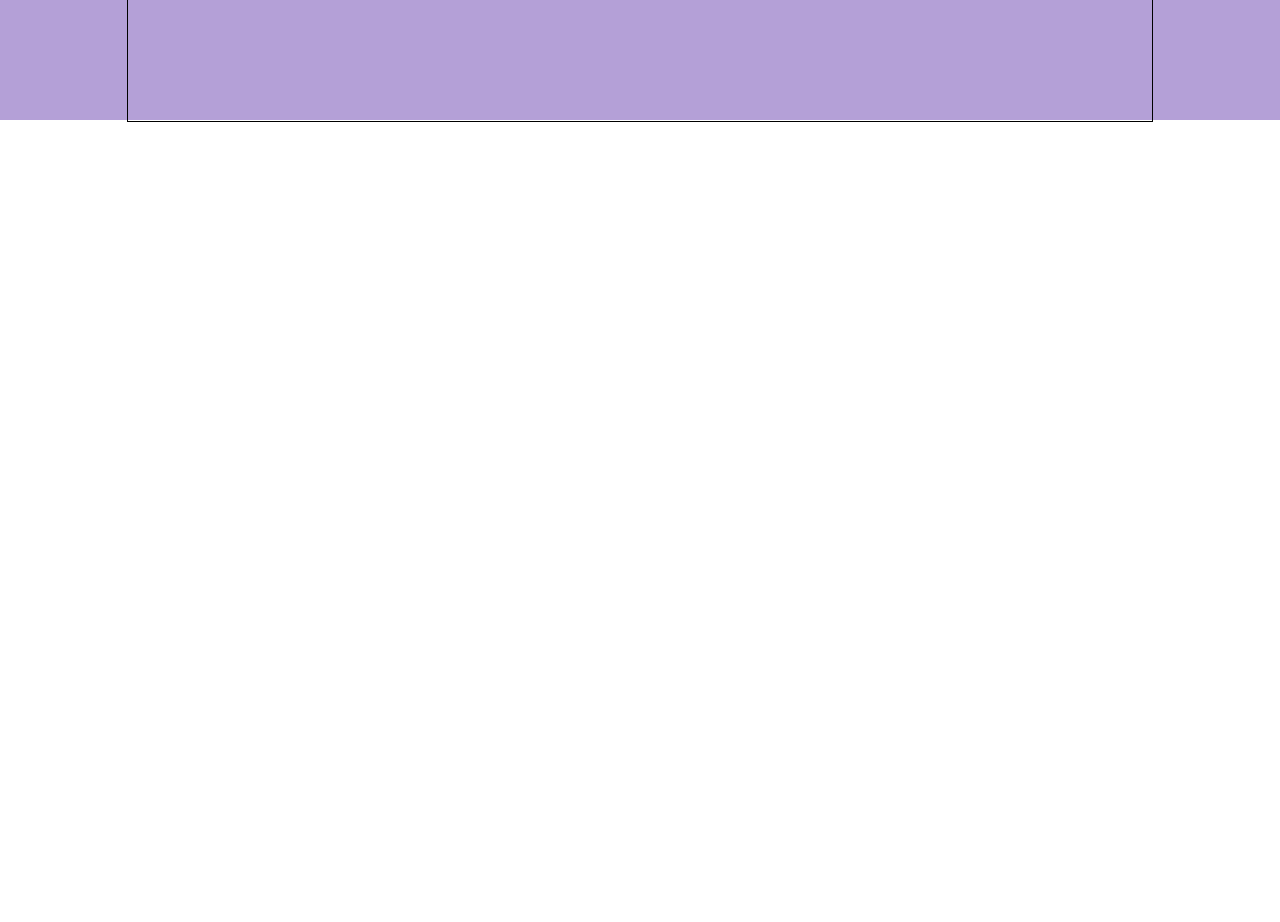
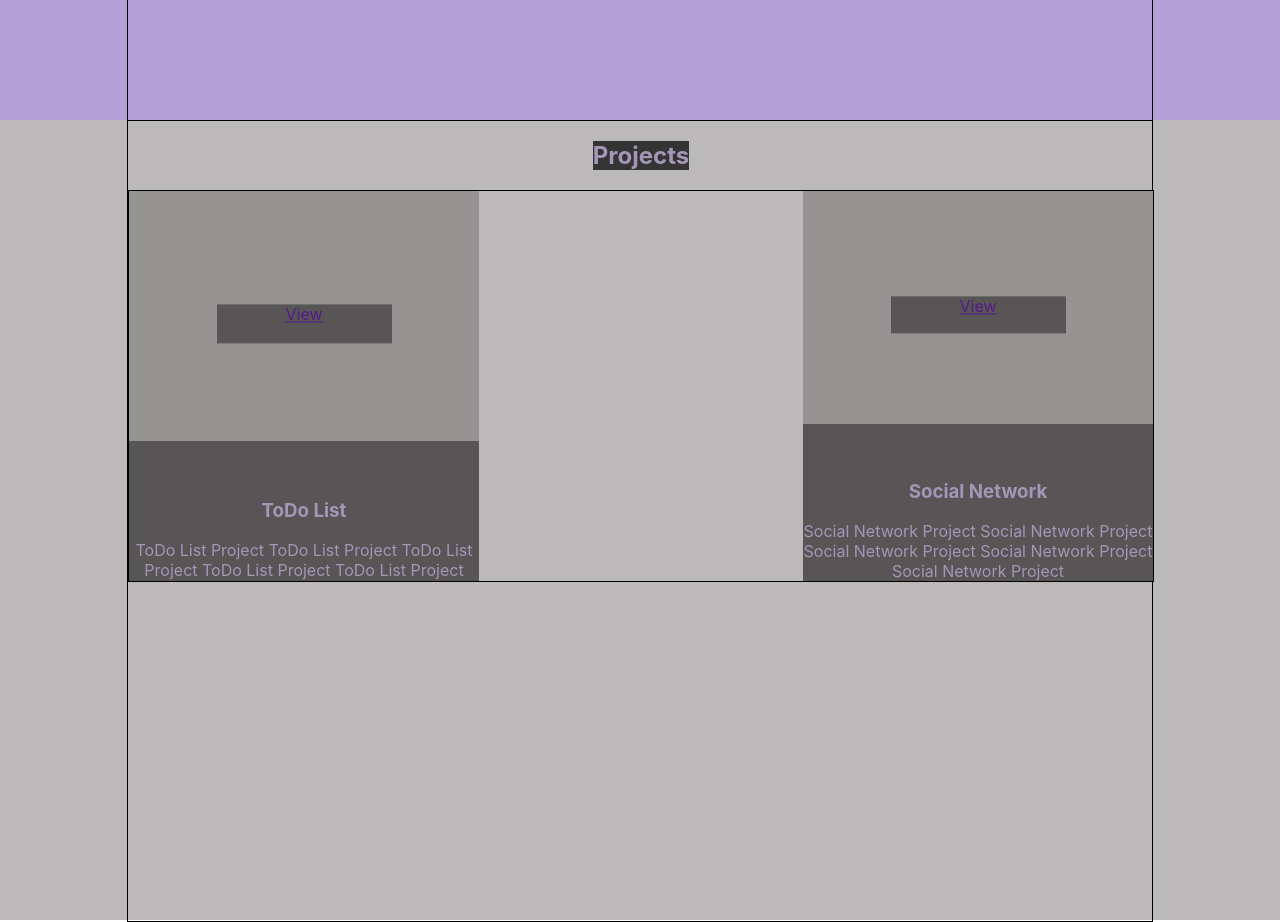
Before and after one commit to AndAndrew/Portfolio, a React (Create React App) app: page / in a window 1280 px wide. Shown: the part 1560-2482 px from the top of the page. Before the commit the page ends 1682 px from the top, so only its background shows below. Built offline with nearby package versions, Linux system fonts and the light colour scheme.

Commit message:
feat: added projects block

```diff
--- a/src/App.tsx
+++ b/src/App.tsx
@@ -3,6 +3,7 @@ import './App.css';
 import {Header} from "./Header/Header";
 import {Main} from "./Main/Main";
 import {Skills} from "./Skills/Skills";
+import {Projects} from "./Projects/Projects";
 
 function App() {
     return (
@@ -10,6 +11,7 @@ function App() {
             <Header/>
             <Main/>
             <Skills/>
+            <Projects/>
         </div>
     );
 }
--- /dev/null
+++ b/src/Projects/Project/Project.module.css
@@ -0,0 +1,22 @@
+.project {
+    width: 350px;
+    background-color: #575555;
+    color: #a397b7;
+    display: flex;
+    flex-direction: column;
+    align-items: center;
+    text-align: center;
+}
+
+.image {
+    width: 100%;
+    height: 250px;
+    background-color: #969393;
+}
+
+.viewButton {
+    width: 50%;
+    height: 10%;
+    transform: translate(0%, -350%);
+    background-color: #575555;
+}
--- /dev/null
+++ b/src/Projects/Project/Project.tsx
@@ -0,0 +1,17 @@
+import styles from './Project.module.css'
+
+type PropsType = {
+    title: string,
+    description: string
+}
+
+export const Project = (props: PropsType) => {
+    return (
+        <div className={styles.project}>
+            <div className={styles.image}></div>
+            <a href={''} className={styles.viewButton}>View</a>
+            <h3 className={styles.title}>{props.title}</h3>
+            <span className={styles.description}>{props.description}</span>
+        </div>
+    )
+}
--- /dev/null
+++ b/src/Projects/Projects.module.css
@@ -0,0 +1,22 @@
+.projectsBlock {
+    height: 100vh;
+    background-color: #bbb9b9;
+}
+
+.projectsContainer {
+    flex-direction: column;
+    justify-content: flex-start;
+}
+
+.title {
+    background-color: #343434;
+    color: #a397b7;
+}
+
+.projects {
+    border: 1px solid;
+    width: 100%;
+    display: flex;
+    justify-content: space-between;
+    flex-wrap: wrap;
+}
--- /dev/null
+++ b/src/Projects/Projects.tsx
@@ -0,0 +1,19 @@
+import styles from './Projects.module.css'
+import {Project} from "./Project/Project";
+import styleContainer from "../Common/Styles/Container.module.css";
+
+export const Projects = () => {
+    return (
+        <div className={styles.projectsBlock}>
+            <div className={`${styleContainer.container} ${styles.projectsContainer}`}>
+                <h2 className={styles.title}>Projects</h2>
+                <div className={styles.projects}>
+                    <Project title={'ToDo List'}
+                             description={'ToDo List Project ToDo List Project ToDo List Project ToDo List Project ToDo List Project'}/>
+                    <Project title={'Social Network'}
+                             description={'Social Network Project Social Network Project Social Network Project Social Network Project Social Network Project'}/>
+                </div>
+            </div>
+        </div>
+    )
+}
```
